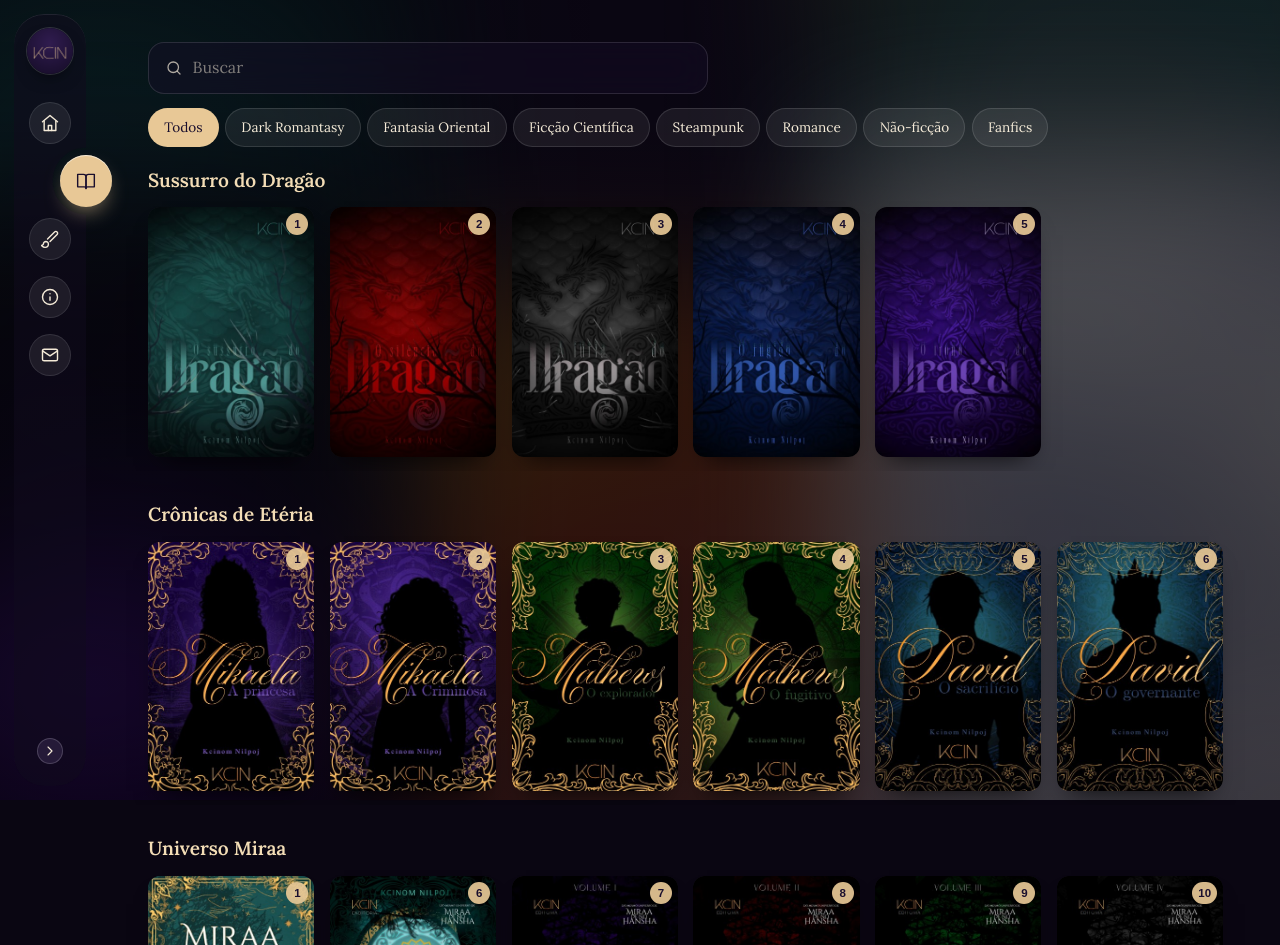
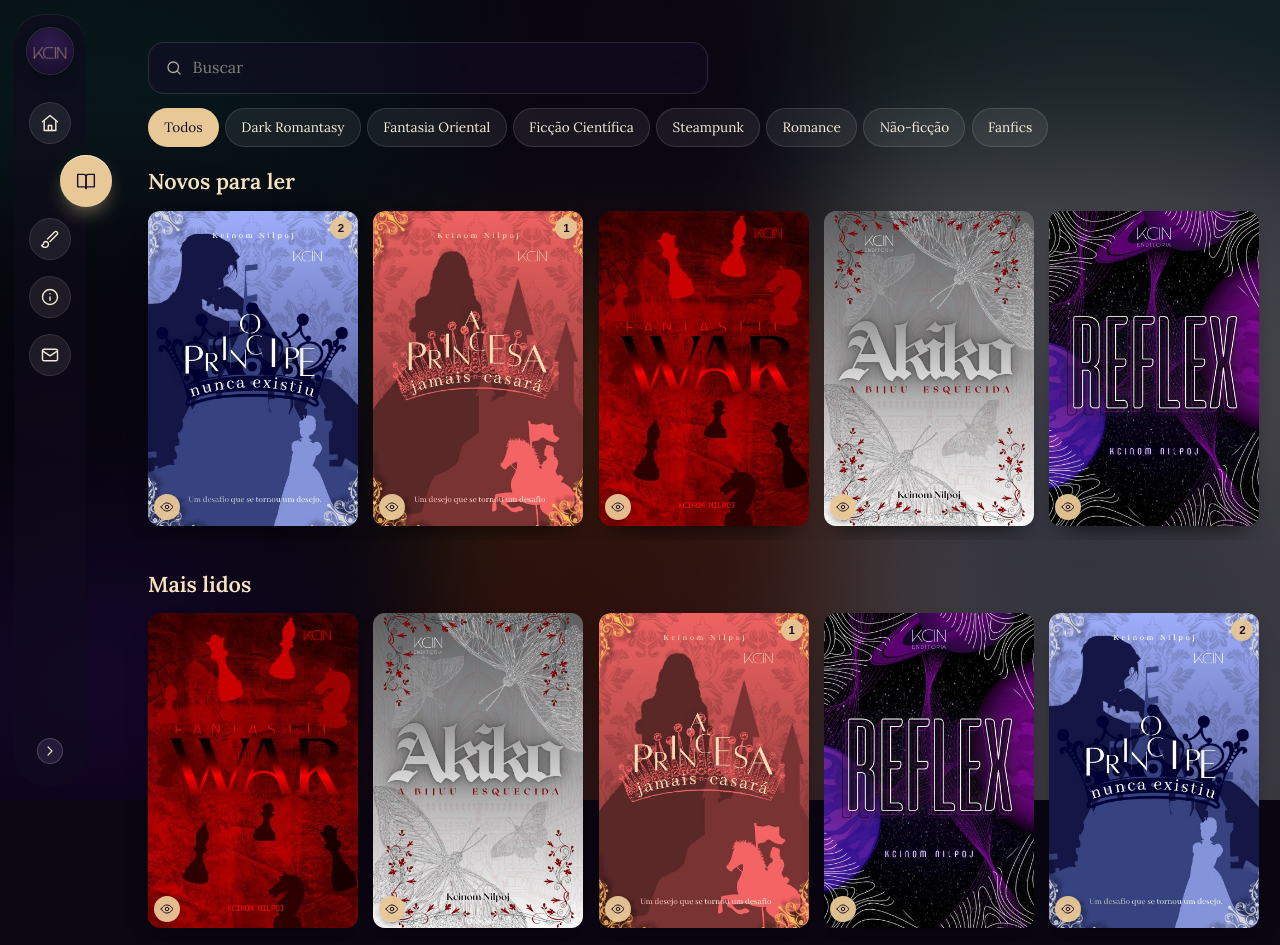
Before and after one commit to Kcinom/kcin-editoria, an Astro site: page /acervo in a window 1280 px wide. Shown: the top 945 px of the page. Built offline with nearby package versions, Linux system fonts and the light colour scheme; Astro itself is replaced by a stand-in of ours; a web font is replaced by a local one.

Commit message:
Teste: livros para ler em destaque (Novos para ler, Mais lidos) e selo de leitura nos pôsteres
Co-Authored-By: Claude Opus 5.5 <noreply@anthropic.com>
Claude-Session: https://claude.ai/code/session_01SCJ7kSYrAyL9uSbAaLvtVd

```diff
--- a/src/components/BookRow.astro
+++ b/src/components/BookRow.astro
@@ -2,9 +2,9 @@
 import PosterCard from './PosterCard.astro';
 import Icon from './Icon.astro';
 import type { Livro } from '../data/livros';
-const { title, books } = Astro.props as { title: string; books: Livro[] };
+const { title, books, big = false } = Astro.props as { title: string; books: Livro[]; big?: boolean };
 ---
-<section class="row" aria-label={title}>
+<section class={`row${big ? ' row-big' : ''}`} aria-label={title}>
   <div class="row-head">
     <h2 class="row-title">{title}</h2>
     <div class="row-arrows">
--- a/src/components/BookSheet.astro
+++ b/src/components/BookSheet.astro
@@ -45,7 +45,7 @@ const dados = livros.map(l => ({ ...l, genreLabel: generos[l.genre] ?? '' }));
     $('sheet-synopsis').textContent = l.synopsis || '';
     $('sheet-synopsis').hidden = !l.synopsis;
     const read = $('sheet-read') as HTMLAnchorElement, buy = $('sheet-buy') as HTMLAnchorElement;
-    read.hidden = !l.wattpadLink; if (l.wattpadLink) read.href = l.wattpadLink;
+    read.hidden = !l.wattpadLink || !!l.rascunho; if (l.wattpadLink) read.href = l.wattpadLink;
     buy.hidden = !l.amazonLink; if (l.amazonLink) buy.href = l.amazonLink;
     $('sheet-toast').textContent = '';
     if (!sheet.open) sheet.showModal();
--- a/src/components/PosterCard.astro
+++ b/src/components/PosterCard.astro
@@ -1,9 +1,11 @@
 ---
 import type { Livro } from '../data/livros';
+import Icon from './Icon.astro';
 const { livro } = Astro.props as { livro: Livro };
 const nome = livro.subtitle ? `${livro.title} – ${livro.subtitle}` : livro.title;
 ---
 <button class="poster" type="button" data-slug={livro.slug} data-title={`${livro.title} ${livro.subtitle ?? ''} ${livro.series ?? ''}`.toLowerCase()} data-genre={livro.genre} title={nome} aria-label={nome}>
   <img src={livro.cover} alt="" loading="lazy" decoding="async" />
   {livro.volume && <span class="poster-vol" aria-hidden="true">{livro.volume}</span>}
+  {livro.wattpadLink && !livro.rascunho && <span class="poster-read" aria-hidden="true"><Icon name="read" size={14} /></span>}
 </button>
--- a/src/data/livros.ts
+++ b/src/data/livros.ts
@@ -5,11 +5,13 @@ export interface Livro {
   title: string; subtitle?: string; cover: string; slug: string; genre: string;
   series?: string; volume?: number; authors: string[];
   isWattpad?: boolean; wattpadLink?: string; amazonLink?: string; synopsis?: string;
+  /** história ainda em rascunho no Wattpad (link não abre pro público) */
+  rascunho?: boolean;
 }
 
 export const livros: Livro[] = [
   // ===== Sussurro do Dragão (5 vol) =====
-  { title: 'O Sussurro do Dragão', cover: '/capas/sussurro-i.jpg', slug: 'sussurro-do-dragao-i', genre: 'romantasy', series: 'Sussurro do Dragão', volume: 1, authors: ['Kcinom Nilpoj'], isWattpad: true, wattpadLink: 'https://www.wattpad.com/story/403318755-a-princesa-e-o-drag%C3%A3o' },
+  { title: 'O Sussurro do Dragão', cover: '/capas/sussurro-i.jpg', slug: 'sussurro-do-dragao-i', rascunho: true, genre: 'romantasy', series: 'Sussurro do Dragão', volume: 1, authors: ['Kcinom Nilpoj'], isWattpad: true, wattpadLink: 'https://www.wattpad.com/story/403318755-a-princesa-e-o-drag%C3%A3o' },
   { title: 'O Silêncio do Dragão', cover: '/capas/sussurro-ii.jpg', slug: 'sussurro-do-dragao-ii', genre: 'romantasy', series: 'Sussurro do Dragão', volume: 2, authors: ['Kcinom Nilpoj'] },
   { title: 'A Fúria do Dragão', cover: '/capas/sussurro-iii.jpg', slug: 'sussurro-do-dragao-iii', genre: 'romantasy', series: 'Sussurro do Dragão', volume: 3, authors: ['Kcinom Nilpoj'] },
   { title: 'O Rugido do Dragão', cover: '/capas/sussurro-iv.jpg', slug: 'sussurro-do-dragao-iv', genre: 'romantasy', series: 'Sussurro do Dragão', volume: 4, authors: ['Kcinom Nilpoj'] },
@@ -82,3 +84,34 @@ export function fileiras() {
   }
   return out;
 }
+
+/**
+ * Leituras no Wattpad (atualize de vez em quando copiando do perfil).
+ * Última atualização: 23/11/2026.
+ */
+export const leituras: Record<string, number> = {
+  'fantastic-war': 470,
+  'akiko': 74,
+  'a-princesa-jamais-se-casara': 72,
+  'reflex': 32,
+  'o-principe-nunca-existiu': 11,
+};
+
+/** Número da história no Wattpad: quanto maior, mais recente. */
+const ordemWattpad = (l: Livro) => Number(l.wattpadLink?.match(/story\/(\d+)/)?.[1] ?? 0);
+
+/** Livros que dá pra ler agora (link público) */
+export const paraLer = () => livros.filter(l => l.wattpadLink && !l.rascunho);
+/** Do mais recente pro mais antigo */
+export const lancamentos = () => [...paraLer()].sort((a, b) => ordemWattpad(b) - ordemWattpad(a));
+/** Do mais lido pro menos lido */
+export const maisLidos = () => [...paraLer()].sort((a, b) => (leituras[b.slug] ?? 0) - (leituras[a.slug] ?? 0));
+/** Destaque: o lançamento mais recente (se for vol. 2+, mostra o vol. 1 da série) */
+export function destaque() {
+  const novo = lancamentos()[0];
+  if (novo?.series && (novo.volume ?? 1) > 1) {
+    const v1 = paraLer().find(l => l.series === novo.series && l.volume === 1);
+    if (v1) return v1;
+  }
+  return novo ?? livros[0];
+}
--- a/src/pages/acervo.astro
+++ b/src/pages/acervo.astro
@@ -4,7 +4,7 @@ import BookRow from '../components/BookRow.astro';
 import PosterCard from '../components/PosterCard.astro';
 import BookSheet from '../components/BookSheet.astro';
 import Icon from '../components/Icon.astro';
-import { livros, generos, fileiras } from '../data/livros';
+import { livros, generos, fileiras, lancamentos, maisLidos } from '../data/livros';
 const rows = fileiras();
 ---
 
@@ -28,6 +28,8 @@ const rows = fileiras();
     </div>
 
     <div id="rows" class="container rows">
+      <BookRow title="Novos para ler" books={lancamentos()} big />
+      <BookRow title="Mais lidos" books={maisLidos()} big />
       {rows.map(r => <BookRow title={r.title} books={r.books} />)}
     </div>
 
--- a/src/styles/global.css
+++ b/src/styles/global.css
@@ -907,3 +907,12 @@ body main { padding-top: 84px !important; }
 @media (min-width: 769px) and (prefers-reduced-motion: reduce) {
   .rail, .rail-ico { transition: none !important; }
 }
+
+/* livros pra ler agora: pôster maior e selo de leitura */
+.row-big .poster { width: clamp(140px, 17vw, 210px); }
+.row-big .row-title { color: #F7E3BF; font-size: clamp(1.1rem, 1rem + .45vw, 1.35rem); }
+.poster-read {
+  position: absolute; left: 6px; bottom: 6px; width: 26px; height: 26px; border-radius: 50%;
+  display: inline-flex; align-items: center; justify-content: center;
+  color: #1A0F2E; background: rgba(232,200,150,.95); box-shadow: 0 4px 10px -4px rgba(0,0,0,.7);
+}
```
Also changed, not shown: src/pages/index.astro (+8 -7 lines).
